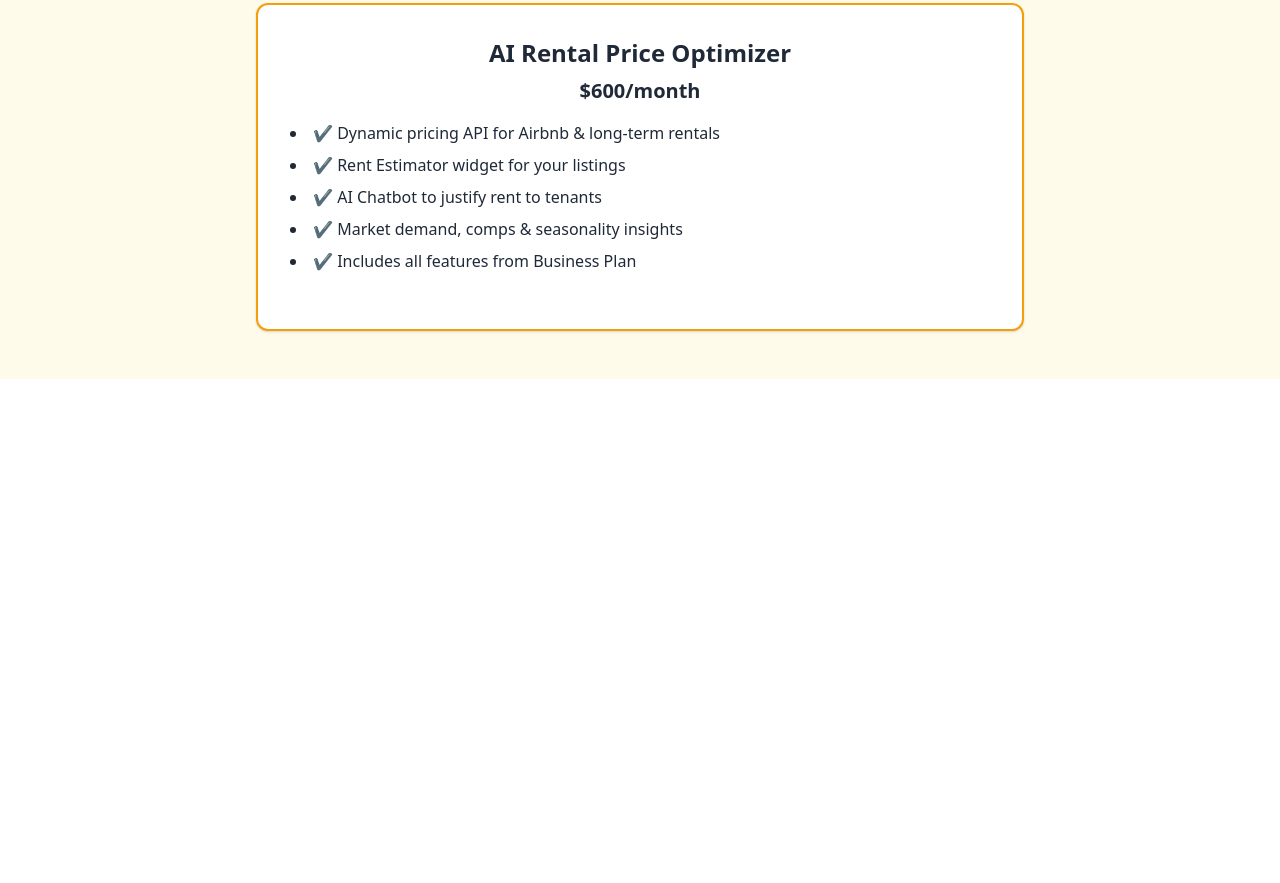
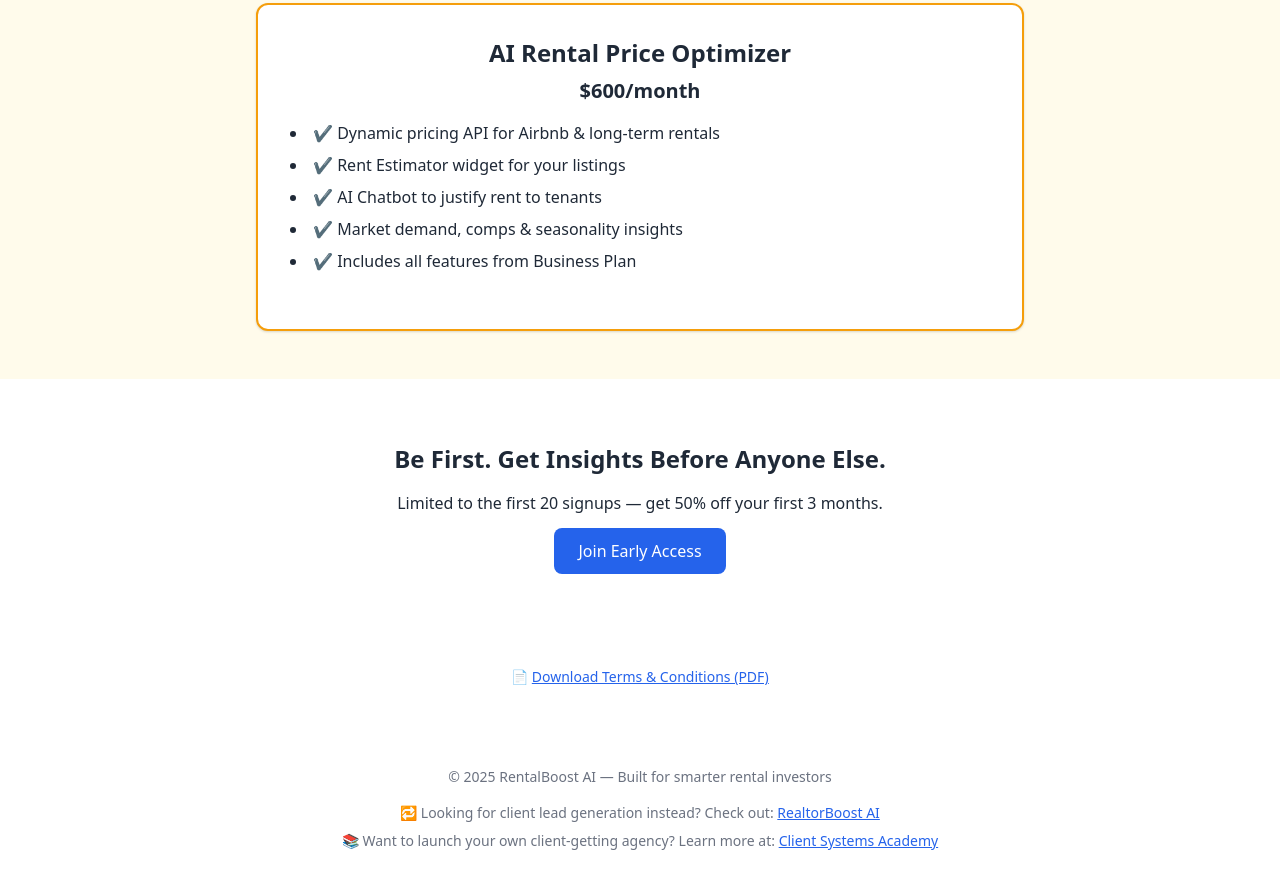
Before and after one commit to tanyed640/rentalboost-site, a plain HTML site: page index.html in a window 1280 px wide. Shown: the part 1525-2408 px from the top of the page. Before the commit the page ends 1904 px from the top, so only its background shows below. Drawn offline with nearby package versions, Linux system fonts and the light colour scheme.

Commit message:
Update index.html

```diff
--- a/index.html
+++ b/index.html
@@ -101,6 +101,34 @@
         <li>✔️ Includes all features from Business Plan</li>
       </ul>
     </div>
+</section>
+
+  <!-- CTA -->
+  <section class="py-16 px-6 text-center">
+    <h2 class="text-2xl font-bold mb-4">Be First. Get Insights Before Anyone Else.</h2>
+    <p class="mb-6">Limited to the first 20 signups — get 50% off your first 3 months.</p>
+    <a href="https://docs.google.com/forms/d/e/1FAIpQLSePwQGqFC8S00v1MXAJc8ZewVrq2JnRqtnXOp7PtNEK5FOniw/viewform" class="bg-blue-600 text-white py-3 px-6 rounded-lg hover:bg-blue-700">Join Early Access</a>
   </section>
+
+  <!-- Terms Link -->
+  <section class="text-center py-10 bg-white text-sm">
+    <p class="mb-2">📄 <a href="https://drive.google.com/drive/home?dmr=1&ec=wgc-drive-hero-goto" class="text-blue-600 underline">Download Terms & Conditions (PDF)</a></p>
+  </section>
+
+  <!-- Footer -->
+  <footer class="text-center py-8 text-sm text-gray-500">
+    © 2025 RentalBoost AI — Built for smarter rental investors
+
+    <p class="mt-4 text-sm">
+      🔁 Looking for client lead generation instead? Check out:
+      <a href="https://tanyed640.github.io/realtorboost-site/" class="text-blue-600 underline">RealtorBoost AI</a>
+    </p>
+
+    <p class="mt-2 text-sm">
+      📚 Want to launch your own client-getting agency? Learn more at:
+      <a href="https://tanyed640.github.io/client-systems-academy/" class="text-blue-600 underline">Client Systems Academy</a>
+    </p>
+  </footer>
+  <script>
 </body>
 </html>
```
